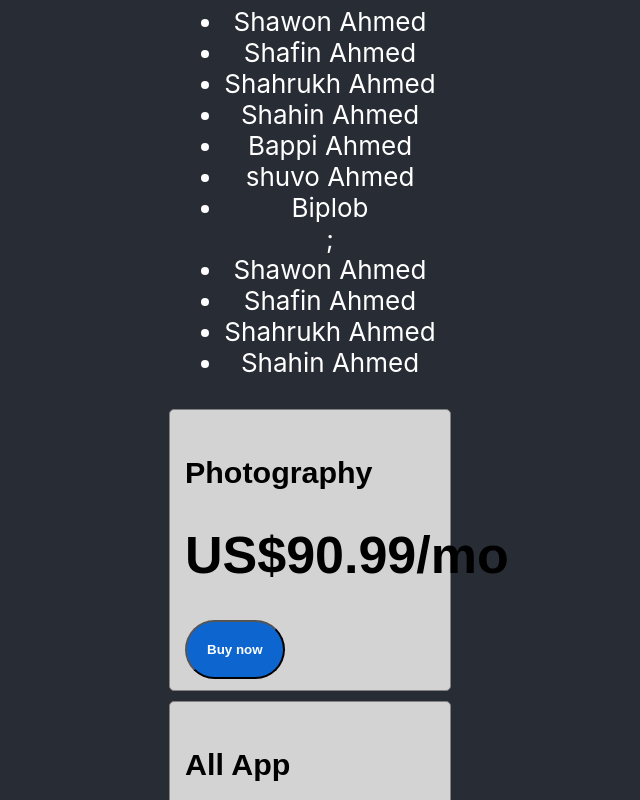
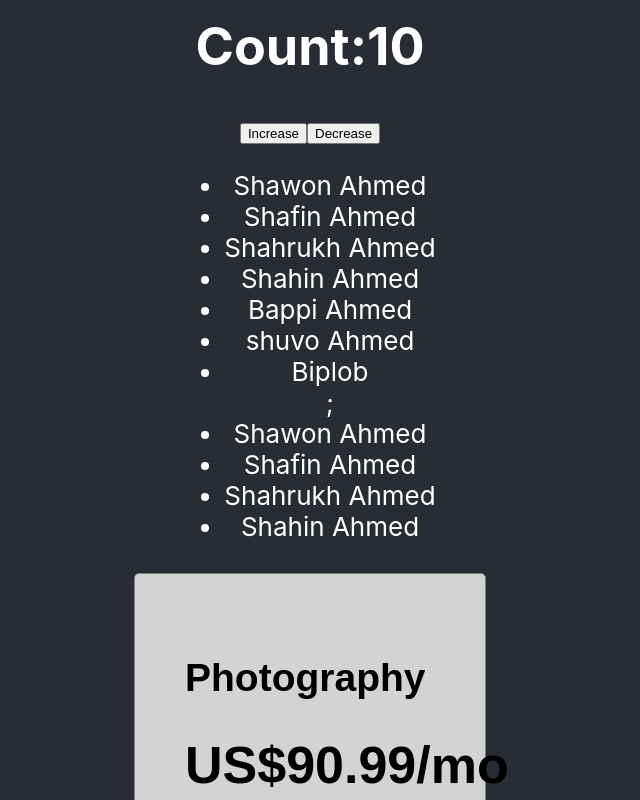
Before and after one commit to programmingWarrior/react-core-concepts, a React (Create React App) app: page / in a window 1280 px wide. Shown: the part 340-1140 px from the top of the page, without its empty margins (330-970 px from the left). Built offline with nearby package versions, Linux system fonts and the light colour scheme.

Commit message:
Count increse and decrease

```diff
--- a/src/App.js
+++ b/src/App.js
@@ -1,6 +1,6 @@
 
 
-import React from 'react';
+import React, { useState } from 'react';
 import logo from './logo.svg';
 import './App.css';
 
@@ -36,7 +36,7 @@
     <div className="App">
       <header className="App-header">
         <img src={logo} className="App-logo" alt="logo" />
-
+        <Counter></Counter>
         <ul>
           {
             nayok.map(nayok => <li>{nayok}</li>)
@@ -66,7 +66,7 @@
     height:'250px',
     width: '250px',
     float:'left',
-    padding:'15px',
+    padding:'50px',
     margin:'5px',
     textAlign:'left',
     justifyContent:'left',
@@ -77,12 +77,26 @@
   }
   return(
     <div style={productStyle}>
-      <h3>{props.product.name}</h3>
+      <h2>{props.product.name}</h2>
       <h1>US${props.product.price}/mo</h1>
       <button style={{color:'white', background:'#0D66D0',borderRadius:'40px',padding:'20px',fontWeight:'bold',}}>Buy now</button>
     </div>
   )
 }
 
+function Counter(){
+  const [count, setCount] = useState(10);
+
+
+  return(
+    <div>
+      <h1>Count:{count}</h1>
+      <button onClick={ () => setCount(count+1)}>Increase</button>
+      <button onClick={ () => setCount(count-1)}>Decrease</button>
+    </div>
+  )
+}
+
+
 
 export default App;
```
